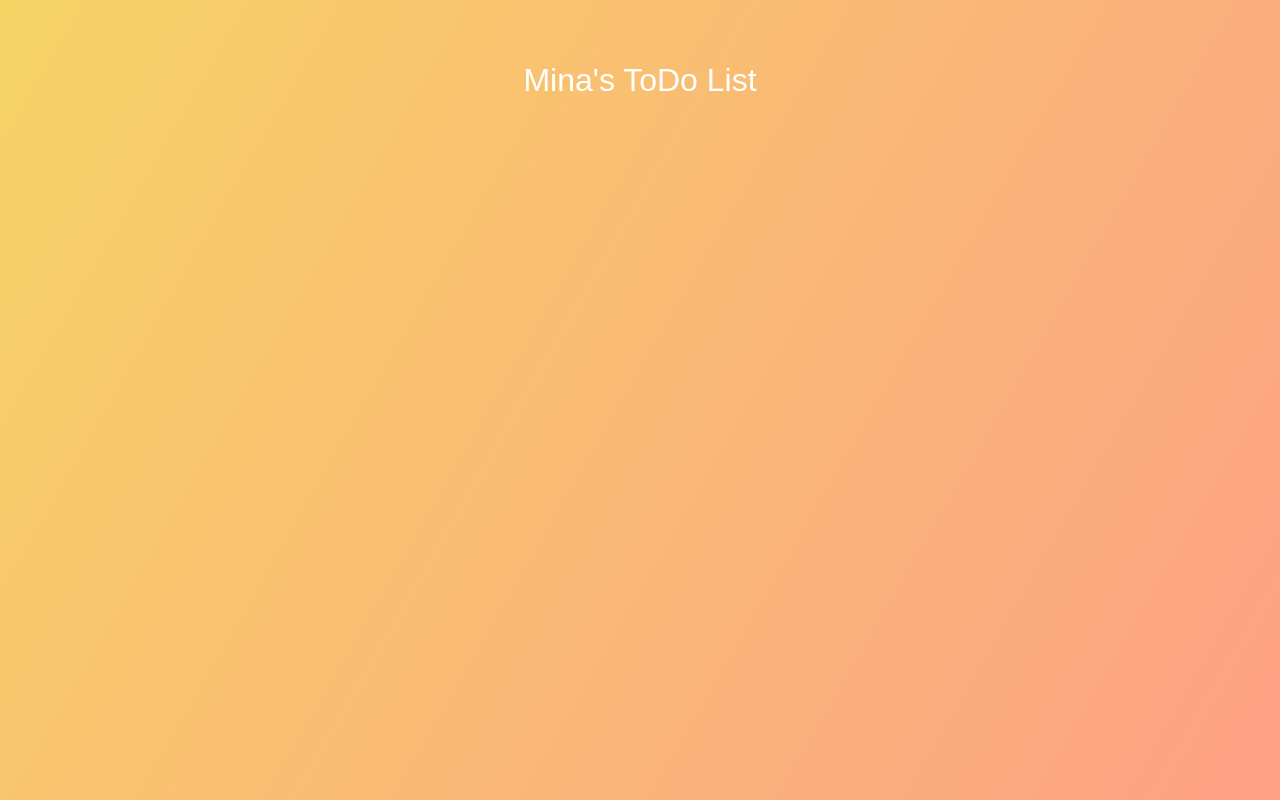
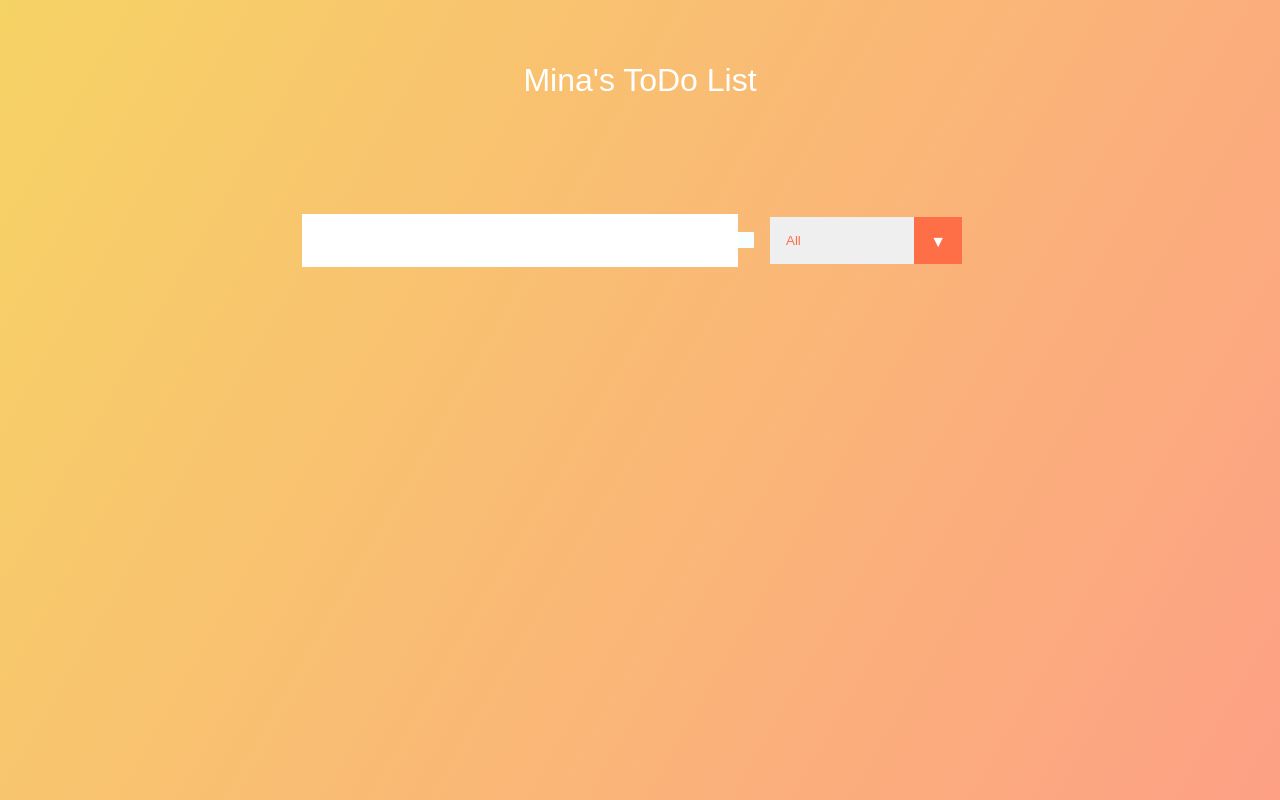
Before and after one commit to minamaged113/psychic-octo-journey, a React (Create React App) app: page / in a window 1280 px wide. Built offline with nearby package versions, Linux system fonts and the light colour scheme.

Commit message:
use the designed form into the app

```diff
--- a/src/App.js
+++ b/src/App.js
@@ -1,9 +1,12 @@
 import './App.css';
+// importing components
+import Form from "./components/Form";
 
 function App() {
   return (
     <div className="App">
       <header>Mina's ToDo List</header>
+      <Form />
     </div>
   );
 }
```
Also changed, not shown: src/components/TodoList.js (added).
